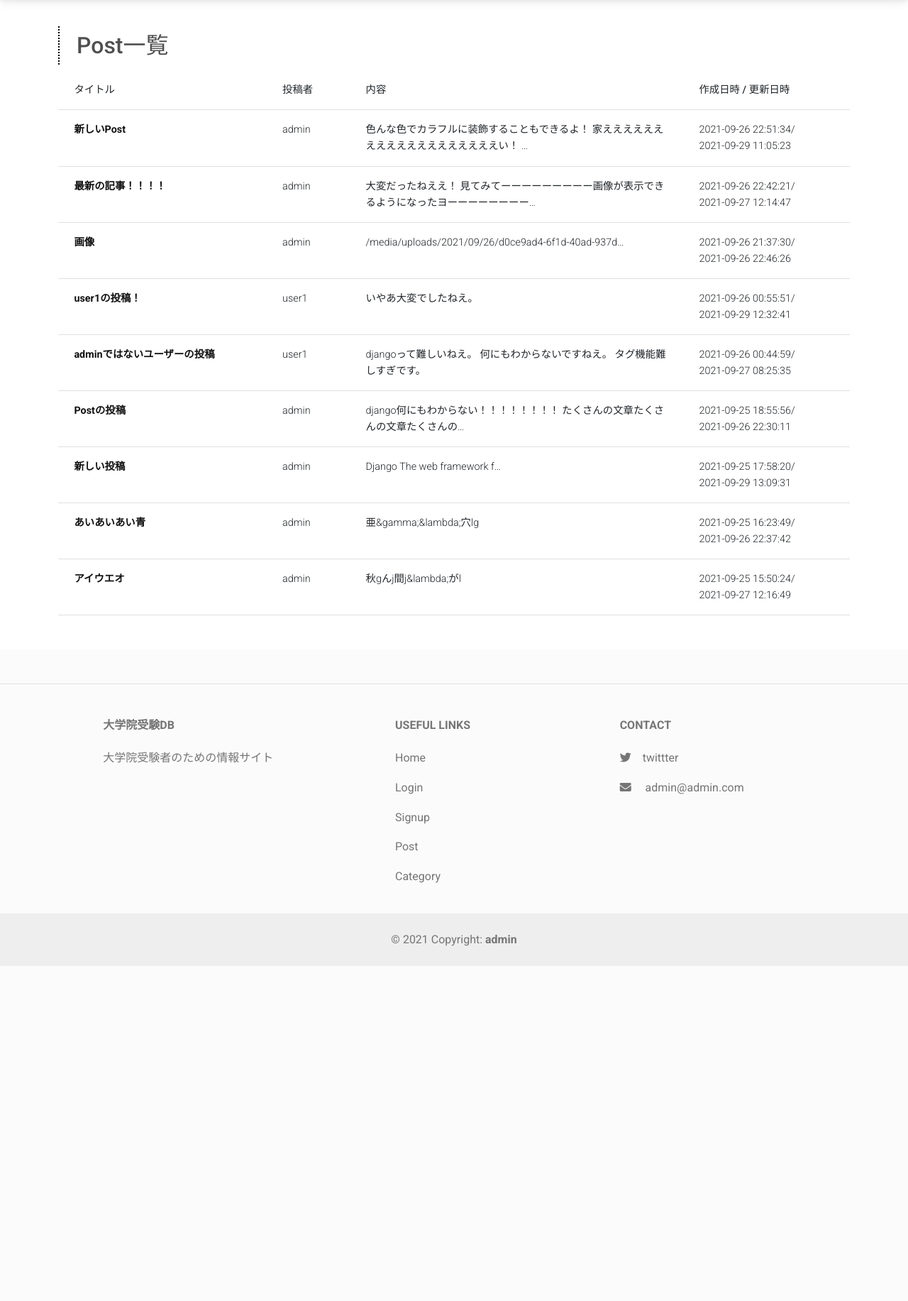
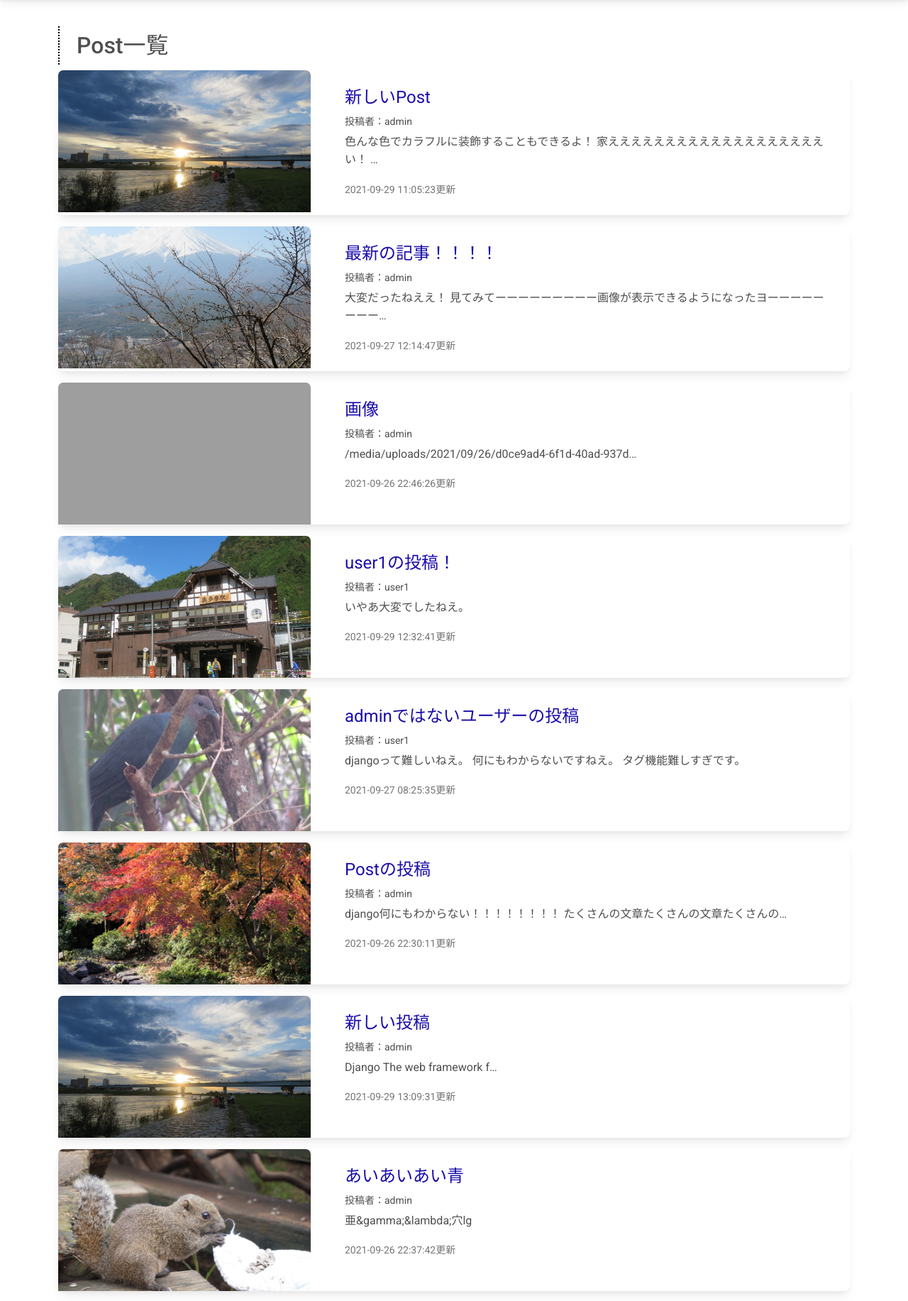
Before and after one commit to cody13131ca/django-, a Django app: page /post_list in a window 1280 px wide. Shown: the part 59-1892 px from the top of the page at 71% size. Before the commit the page ends 1420 px from the top, so only its background shows below. Run offline with Django 3.2, Linux system fonts and the light colour scheme; data comes from the database, SQL or seed files in the repository; some libraries are stand-ins or nearby versions; grey boxes are pictures that could not be loaded.

Commit message:
リストも変更

```diff
--- a/myapp/templates/myapp/base.html
+++ b/myapp/templates/myapp/base.html
@@ -159,7 +159,7 @@
                 class="dropdown-menu"
                 aria-labelledby="navbarDropdownMenuLink"
               >
-                {% for item in category_list|slice:":8" %}
+                {% for item in category_list|slice:":4" %}
                   <li>
                     <a class="dropdown-item" href="{% url 'myapp:category_detail' item.name_en %}">{{ item.name }}</a>
                   </li>
--- a/myapp/templates/myapp/likeordering.html
+++ b/myapp/templates/myapp/likeordering.html
@@ -37,7 +37,10 @@
 
       </div>
       <div class="card-body">
-        <h4 class="card-title">{{ item.title }}
+        <h4 class="card-title">
+          <a href="{% url 'myapp:post_detail' item.id %}">
+            {{ item.title }}
+          </a>
         </h4>
         <div class="d-flex justify-content-center">
           <a href="{% url 'myapp:like_add' item.pk %}" style="margin: 0 .25em">
--- a/myapp/templates/myapp/post_list.html
+++ b/myapp/templates/myapp/post_list.html
@@ -2,7 +2,53 @@
 <div class="row">
   <div class="col-md-12">
     <h2 class="blog">Post一覧</h2>
-    <div class="table-responsive">
+    {% for item in post_list %}
+    <div class="card mb-3 mx-auto" style="max-width: 1200px">
+      <div class="row no-gutters">
+        <div class="col-md-4 mx-auto" style=" height: 200px;">
+          <a href="{% url 'myapp:post_detail' item.id %}">
+            {% if item.thumbnail %}
+            <img
+              src="{{ item.thumbnail.url }}"
+              class="card-img-top w-100 h-100"
+              alt="{{ item.title }}"
+              style="object-fit: cover"
+            />
+            {% else %}
+            <img
+              src="https://mdbootstrap.com/img/new/standard/city/044.jpg"
+              class="card-img-top w-100 h-100"
+              alt="{{ item.title }}"
+              style="object-fit: cover"
+            />
+            {% endif %}
+          </a>
+        </div>
+        <div class="col-md-8">
+          <div class="card-body">
+          <h4>
+            <a
+                href="{% url 'myapp:post_detail' item.pk %}"
+                class="text-body font-weight-bold card-title google"
+              >
+                {{ item.title }}
+              </a>
+            </h4>
+            <small class="my-1 d-block">投稿者：{{ item.author }}</small>
+            <p class="card-text">
+              {{ item.content |striptags| truncatechars:50 }}
+            </p>
+            <p class="card-text">
+              <small class="text-muted">{{ item.updated_at | date:"Y-m-j H:i:s" }}更新</small>
+            </p>
+          </div>
+        </div>
+      </div>
+    </div>
+    {% empty %}
+    <p>検索結果にあう投稿はありません。</p>
+    {% endfor %}
+    {% comment %} <div class="table-responsive">
       <table class="table mb-3">
         <thead>
           <tr>
```
Also changed, not shown: other parts of myapp/templates/myapp/post_list.html (+1 -1 lines), myapp/templates/myapp/index.html (+8 -4 lines), db.sqlite3.
